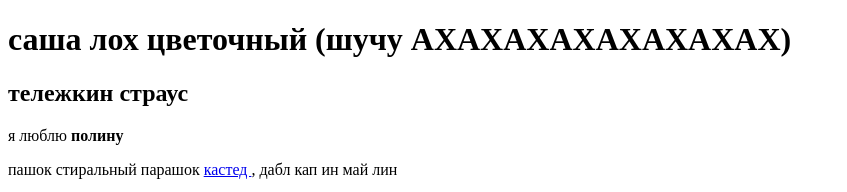
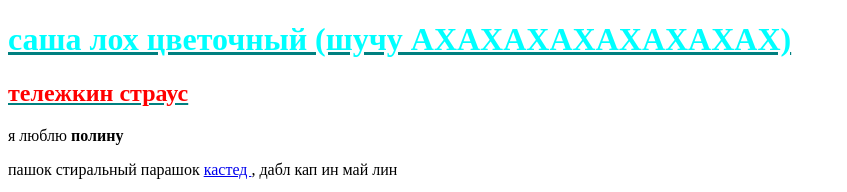
Before and after one commit to vladikhacker/repo_pashok, a plain HTML site: page index.html in a window 1280 px wide. Shown: the top 192 px of the page, without its empty margins (0-847 px from the left). Drawn offline with Linux system fonts and the light colour scheme.

Commit message:
задание саркисян

```diff
--- /dev/null
+++ b/assets/main.css
@@ -0,0 +1,13 @@
+h1 {
+    color: aqua;
+
+}
+
+
+h2 {
+    color: red;
+}
+
+.text-dec {
+    text-decoration: teal underline;
+}
--- a/index.html
+++ b/index.html
@@ -4,15 +4,17 @@
 <head>
     <title>у меня болит голова я хочу домой герман александрович го пж созвон в среду вечером надо реферат делать
     </title>
+    <link href="/assets/main.css" rel="stylesheet" type="text/css" />
 </head>
 
 <body>
-    <h1>саша лох цветочный (шучу АХАХАХАХАХАХАХАХ)</h1>
-    <h2>тележкин страус</h2>
+    <h1 class="text-dec">саша лох цветочный (шучу АХАХАХАХАХАХАХАХ)</h1>
+    <h2 class="text-dec">тележкин страус</h2>
     <p>я люблю <strong>полину</strong></p>
     <p>пашок стиральный парашок
-         <a href="/pasha/" target="_blank"> кастед </a>, дабл
-        кап ин май лин</p>
+        <a href="/pasha/" target="_blank"> кастед </a>, дабл
+        кап ин май лин
+    </p>
     <p>
     <p>куплю <br />спрайт <a href="https://www.rbc.ru/life/news/63e6078a9a794701dac3377c" target="_blank"> </a>, дабл
         кап ин май лин</p>
@@ -22,8 +24,4 @@
     </p>
 </body>
 
-
-
-
-
 </html>
```
Also changed, not shown: pasha/index.html (+5 -9 lines), 1 other file.
